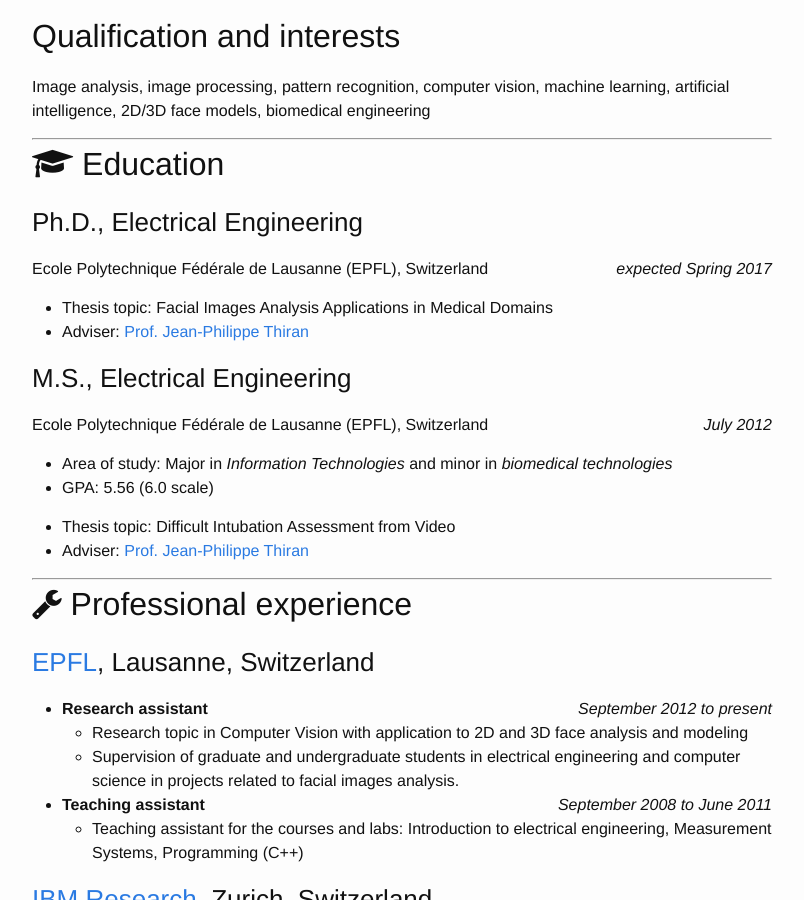
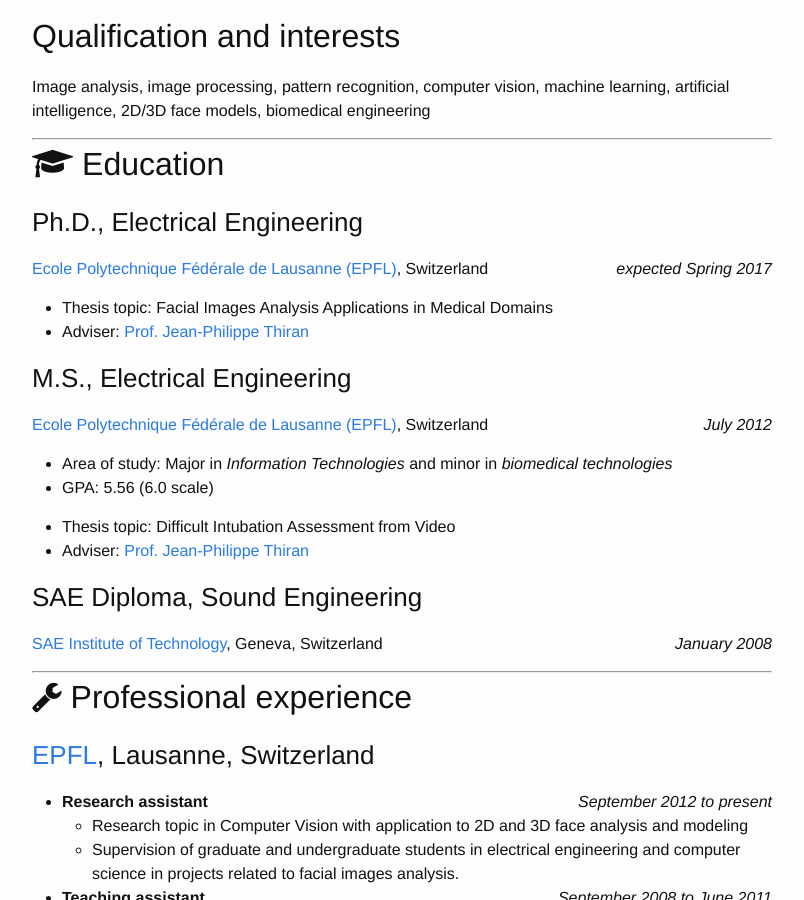
Before and after one commit to gcuendet/gcuendet.github.io, a Jekyll site: the page built from cv.md, in a window 1280 px wide and 900 px high, scrolled down 297 px. Shown: the whole window, without its empty margins (238-1042 px from the left). Built offline with Jekyll 4.4.1, drawn with Linux system fonts in a browser that asks for light colours; some web fonts are replaced.

Commit message:
Add SAE on the CV

```diff
--- a/cv.md
+++ b/cv.md
@@ -19,19 +19,22 @@ Image analysis, image processing, pattern recognition, computer vision, machine
 ## <i class="fa fa-mortar-board"></i> Education
 
 ### Ph.D., Electrical Engineering
-Ecole Polytechnique Fédérale de Lausanne (EPFL), Switzerland _expected Spring 2017_{: style="float: right"}
+[Ecole Polytechnique Fédérale de Lausanne (EPFL)][EPFL], Switzerland _expected Spring 2017_{: style="float: right"}
 
 - Thesis topic: Facial Images Analysis Applications in Medical Domains
 - Adviser: [Prof. Jean-Philippe Thiran][J.-Ph.]{:target="_blank"}
 
 ### M.S., Electrical Engineering
-Ecole Polytechnique Fédérale de Lausanne (EPFL), Switzerland _July 2012_{: style="float: right"}
+[Ecole Polytechnique Fédérale de Lausanne (EPFL)][EPFL], Switzerland _July 2012_{: style="float: right"}
 
 - Area of study: Major in _Information Technologies_ and minor in _biomedical technologies_
 - GPA: 5.56 (6.0 scale)
 
 - Thesis topic: Difficult Intubation Assessment from Video
 - Adviser: [Prof. Jean-Philippe Thiran][J.-Ph.]{:target="_blank"}
+
+### SAE Diploma, Sound Engineering
+[SAE Institute of Technology][SAE], Geneva, Switzerland _January 2008_{: style="float: right"}
 
 ---
 
@@ -82,9 +85,11 @@ Conservatoire de Fribourg, Switzerland
 	+ Violinist in the [Lausanne symphonic university orchestra][OSUL]{:target="_blank"}. The orchestra gives 3 concerts per year and plays the romantic and modern repertoire for large symphonic orchestra.
 }
 
-[J.-Ph.]: http://lts5www.epfl.ch/thiran.html
-[LTS5]: http://lts5www.epfl.ch
-[ZRL]: http://www.research.ibm.com/labs/zurich/
+[EPFL]: https://www.epfl.ch
+[SAE]: https://www.sae.edu
+[J.-Ph.]: https://lts5www.epfl.ch/thiran.html
+[LTS5]: https://lts5www.epfl.ch
+[ZRL]: https://www.research.ibm.com/labs/zurich/
 [ABB]: http://new.abb.com/about/technology/corporate-research-centers/corporate-research-center-india
 [Chromatique]: https://www.facebook.com/trio.chromatique/
 [PaulCocker]: https://fr.wikipedia.org/wiki/Paul_Coker
```
